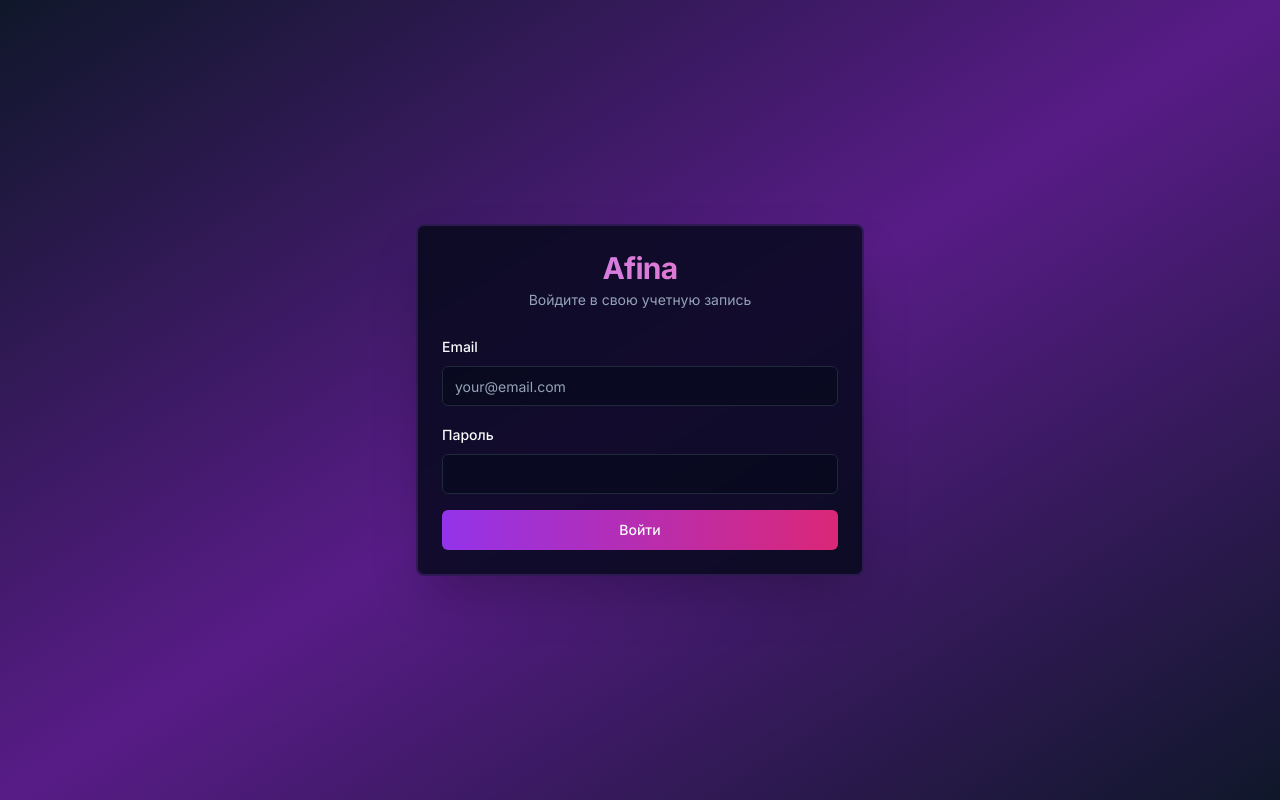
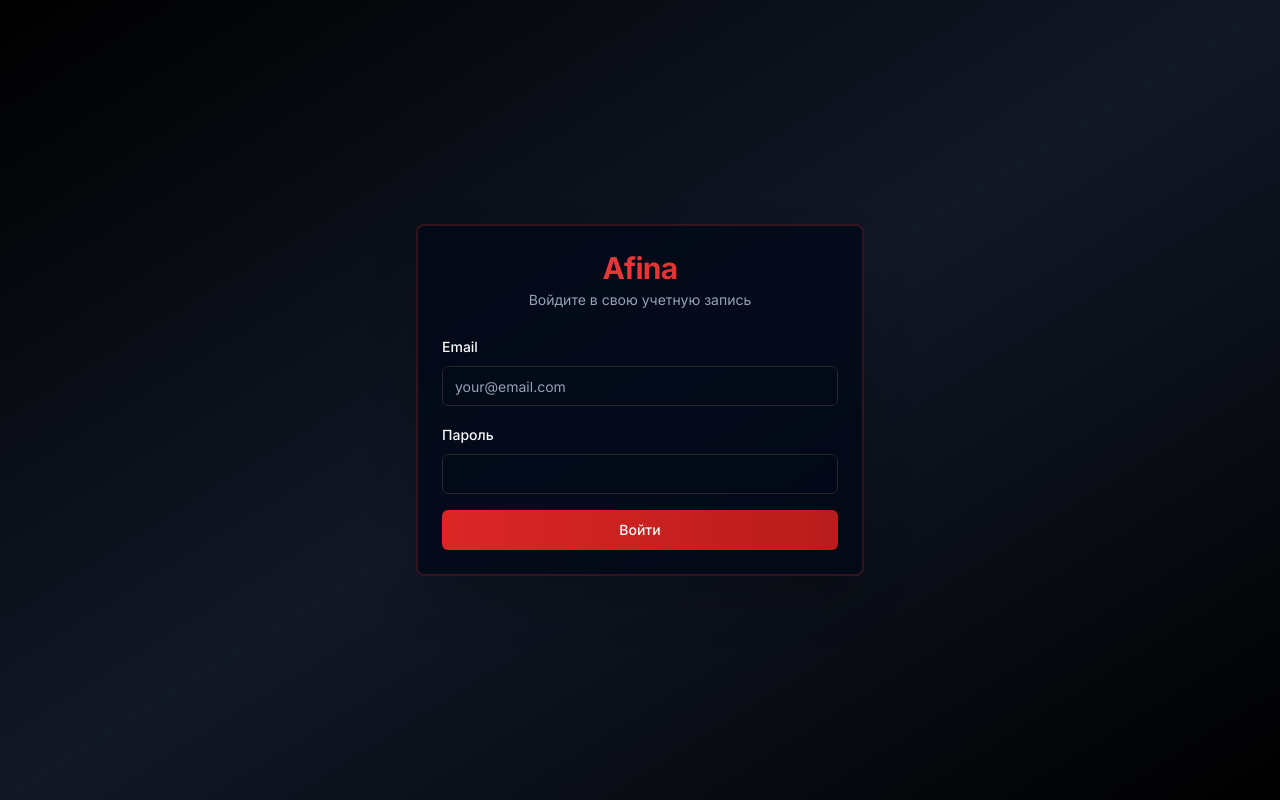
Before and after one commit to Valsury/CyberSportOrg, a Next.js app: page /auth/signin in a window 1280 px wide. Built offline with nearby package versions, Linux system fonts and the light colour scheme.

Commit message:
Change color scheme from purple to red and black

```diff
--- a/src/app/auth/signin/page.tsx
+++ b/src/app/auth/signin/page.tsx
@@ -42,16 +42,16 @@ export default function SignInPage() {
   }
 
   return (
-    <div className="min-h-screen flex items-center justify-center bg-gradient-to-br from-slate-900 via-purple-900 to-slate-900 p-4">
+    <div className="min-h-screen flex items-center justify-center bg-gradient-to-br from-black via-gray-900 to-black p-4">
       <motion.div
         initial={{ opacity: 0, y: 20 }}
         animate={{ opacity: 1, y: 0 }}
         transition={{ duration: 0.5 }}
         className="w-full max-w-md"
       >
-        <Card className="border-2 border-purple-500/20 shadow-2xl backdrop-blur-sm bg-card/80">
+        <Card className="border-2 border-red-500/20 shadow-2xl backdrop-blur-sm bg-card/80">
           <CardHeader className="space-y-1">
-            <CardTitle className="text-3xl font-bold text-center bg-gradient-to-r from-purple-400 to-pink-400 bg-clip-text text-transparent">
+            <CardTitle className="text-3xl font-bold text-center bg-gradient-to-r from-red-500 to-red-600 bg-clip-text text-transparent">
               Afina
             </CardTitle>
             <CardDescription className="text-center">
@@ -94,7 +94,7 @@ export default function SignInPage() {
               )}
               <Button
                 type="submit"
-                className="w-full bg-gradient-to-r from-purple-600 to-pink-600 hover:from-purple-700 hover:to-pink-700"
+                className="w-full bg-gradient-to-r from-red-600 to-red-700 hover:from-red-700 hover:to-red-800"
                 disabled={loading}
               >
                 {loading ? "Вход..." : "Войти"}
--- a/src/app/dashboard/games/page.tsx
+++ b/src/app/dashboard/games/page.tsx
@@ -31,7 +31,7 @@ export default async function GamesPage() {
       name: "Valorant",
       description: "Тактический шутер от Riot Games",
       icon: "🔫",
-      color: "from-purple-500 to-pink-500",
+      color: "from-red-500 to-red-600",
       playersPerTeam: 5,
     },
     {
@@ -72,7 +72,7 @@ export default async function GamesPage() {
       <div className="grid gap-6 md:grid-cols-2 lg:grid-cols-3">
         {games.map((game, index) => (
           <AnimatedCard key={game.id} delay={index * 0.1}>
-            <Card className="bg-card/80 backdrop-blur-sm border-purple-500/20 hover:border-purple-500/40 transition-all">
+            <Card className="bg-card/80 backdrop-blur-sm border-red-500/20 hover:border-red-500/40 transition-all">
               <CardHeader>
                 <div className={`w-16 h-16 rounded-lg bg-gradient-to-r ${game.color} flex items-center justify-center mb-4 text-3xl`}>
                   {game.icon}
--- a/src/app/dashboard/managers/page.tsx
+++ b/src/app/dashboard/managers/page.tsx
@@ -271,7 +271,7 @@ export default function ManagersPage() {
       </AnimatedSection>
 
       <AnimatedSection delay={0.1}>
-        <Card className="bg-card/80 backdrop-blur-sm border-purple-500/20">
+        <Card className="bg-card/80 backdrop-blur-sm border-red-500/20">
           <CardContent className="p-0">
             <Table>
               <TableHeader>
@@ -303,7 +303,7 @@ export default function ManagersPage() {
                               className="rounded-full"
                             />
                           ) : (
-                            <div className="w-10 h-10 rounded-full bg-gradient-to-r from-purple-500 to-pink-500 flex items-center justify-center text-white text-sm font-bold">
+                            <div className="w-10 h-10 rounded-full bg-gradient-to-r from-red-500 to-red-600 flex items-center justify-center text-white text-sm font-bold">
                               {(manager.name || manager.email || "U")[0].toUpperCase()}
                             </div>
                           )}
--- a/src/app/dashboard/players/page.tsx
+++ b/src/app/dashboard/players/page.tsx
@@ -273,7 +273,7 @@ export default function PlayersPage() {
       </AnimatedSection>
 
       <AnimatedSection delay={0.1}>
-        <Card className="bg-card/80 backdrop-blur-sm border-purple-500/20">
+        <Card className="bg-card/80 backdrop-blur-sm border-red-500/20">
           <CardContent className="p-0">
             <Table>
               <TableHeader>
@@ -308,7 +308,7 @@ export default function PlayersPage() {
                                 className="rounded-full"
                               />
                             ) : (
-                              <div className="w-10 h-10 rounded-full bg-gradient-to-r from-purple-500 to-pink-500 flex items-center justify-center text-white text-sm font-bold">
+                              <div className="w-10 h-10 rounded-full bg-gradient-to-r from-red-500 to-red-600 flex items-center justify-center text-white text-sm font-bold">
                                 {(player.name || player.email || "U")[0].toUpperCase()}
                               </div>
                             )}
--- a/src/app/dashboard/teams/page.tsx
+++ b/src/app/dashboard/teams/page.tsx
@@ -65,7 +65,7 @@ export default async function TeamsPage() {
 
       {teams.length === 0 ? (
         <AnimatedSection>
-          <Card className="bg-card/80 backdrop-blur-sm border-purple-500/20">
+          <Card className="bg-card/80 backdrop-blur-sm border-red-500/20">
             <CardContent className="py-12 text-center">
               <Users className="h-12 w-12 text-muted-foreground mx-auto mb-4" />
               <h3 className="text-xl font-semibold text-white mb-2">Нет команд</h3>
@@ -79,7 +79,7 @@ export default async function TeamsPage() {
         <div className="grid gap-6 md:grid-cols-2 lg:grid-cols-3">
           {teams.map((team, index) => (
             <AnimatedCard key={team.id} delay={index * 0.1}>
-              <Card className="bg-card/80 backdrop-blur-sm border-purple-500/20 hover:border-purple-500/40 transition-all">
+              <Card className="bg-card/80 backdrop-blur-sm border-red-500/20 hover:border-red-500/40 transition-all">
                 <CardHeader>
                   <div className="flex items-start justify-between mb-4">
                     <div className={`w-16 h-16 rounded-lg bg-gradient-to-r from-blue-500 to-cyan-500 flex items-center justify-center`}>
@@ -138,7 +138,7 @@ export default async function TeamsPage() {
                                 className="rounded-full"
                               />
                             ) : (
-                              <div className="w-8 h-8 rounded-full bg-gradient-to-r from-purple-500 to-pink-500 flex items-center justify-center text-white text-xs font-bold">
+                              <div className="w-8 h-8 rounded-full bg-gradient-to-r from-red-500 to-red-600 flex items-center justify-center text-white text-xs font-bold">
                                 {(member.user.name || member.user.email || "U")[0].toUpperCase()}
                               </div>
                             )}
--- a/src/app/dashboard/tournaments/page.tsx
+++ b/src/app/dashboard/tournaments/page.tsx
@@ -196,7 +196,7 @@ export default function TournamentsPage() {
       case "ONGOING":
         return "bg-green-500/20 text-green-400"
       case "COMPLETED":
-        return "bg-purple-500/20 text-purple-400"
+        return "bg-red-500/20 text-red-400"
       case "CANCELLED":
         return "bg-red-500/20 text-red-400"
       default:
@@ -251,7 +251,7 @@ export default function TournamentsPage() {
 
       {tournaments.length === 0 ? (
         <AnimatedSection>
-          <Card className="bg-card/80 backdrop-blur-sm border-purple-500/20">
+          <Card className="bg-card/80 backdrop-blur-sm border-red-500/20">
             <CardContent className="py-12 text-center">
               <Trophy className="h-12 w-12 text-muted-foreground mx-auto mb-4" />
               <h3 className="text-xl font-semibold text-white mb-2">Нет турниров</h3>
@@ -267,7 +267,7 @@ export default function TournamentsPage() {
         <div className="grid gap-6 md:grid-cols-2 lg:grid-cols-3">
           {tournaments.map((tournament, index) => (
             <AnimatedCard key={tournament.id} delay={index * 0.1}>
-              <Card className="bg-card/80 backdrop-blur-sm border-purple-500/20 hover:border-purple-500/40 transition-all">
+              <Card className="bg-card/80 backdrop-blur-sm border-red-500/20 hover:border-red-500/40 transition-all">
                 <CardHeader>
                   <div className="flex items-start justify-between mb-4">
                     <div className={`w-16 h-16 rounded-lg bg-gradient-to-r from-yellow-500 to-orange-500 flex items-center justify-center`}>
--- a/src/app/globals.css
+++ b/src/app/globals.css
@@ -10,19 +10,19 @@
     --card-foreground: 210 40% 98%;
     --popover: 222.2 84% 4.9%;
     --popover-foreground: 210 40% 98%;
-    --primary: 262.1 83.3% 57.8%;
+    --primary: 0 84.2% 60.2%;
     --primary-foreground: 210 40% 98%;
-    --secondary: 217.2 32.6% 17.5%;
+    --secondary: 0 0% 14.9%;
     --secondary-foreground: 210 40% 98%;
-    --muted: 217.2 32.6% 17.5%;
+    --muted: 0 0% 14.9%;
     --muted-foreground: 215 20.2% 65.1%;
-    --accent: 217.2 32.6% 17.5%;
+    --accent: 0 0% 14.9%;
     --accent-foreground: 210 40% 98%;
     --destructive: 0 62.8% 30.6%;
     --destructive-foreground: 210 40% 98%;
-    --border: 217.2 32.6% 17.5%;
-    --input: 217.2 32.6% 17.5%;
-    --ring: 262.1 83.3% 57.8%;
+    --border: 0 0% 14.9%;
+    --input: 0 0% 14.9%;
+    --ring: 0 84.2% 60.2%;
     --radius: 0.5rem;
     --chart-1: 220 70% 50%;
     --chart-2: 160 60% 45%;
@@ -43,11 +43,11 @@
 
 @layer utilities {
   .text-gradient {
-    @apply bg-gradient-to-r from-purple-400 to-pink-400 bg-clip-text text-transparent;
+    @apply bg-gradient-to-r from-red-500 to-red-600 bg-clip-text text-transparent;
   }
 
   .bg-gradient-dark {
-    @apply bg-gradient-to-br from-slate-900 via-purple-900 to-slate-900;
+    @apply bg-gradient-to-br from-black via-gray-900 to-black;
   }
 
   .glass {
--- a/src/app/settings/page.tsx
+++ b/src/app/settings/page.tsx
@@ -108,7 +108,7 @@ export default function SettingsPage() {
       </AnimatedSection>
 
       <AnimatedSection delay={0.1}>
-        <Card className="bg-card/80 backdrop-blur-sm border-purple-500/20">
+        <Card className="bg-card/80 backdrop-blur-sm border-red-500/20">
           <CardHeader>
             <CardTitle className="text-white">Профиль</CardTitle>
             <CardDescription>Информация о вашей учетной записи</CardDescription>
@@ -125,11 +125,11 @@ export default function SettingsPage() {
                       alt={session.user.name || "Avatar"}
                       width={100}
                       height={100}
-                      className="rounded-full object-cover border-2 border-purple-500/50"
+                      className="rounded-full object-cover border-2 border-red-500/50"
                     />
                   </div>
                 ) : (
-                  <div className="w-24 h-24 rounded-full bg-gradient-to-r from-purple-500 to-pink-500 flex items-center justify-center text-white text-2xl font-bold">
+                  <div className="w-24 h-24 rounded-full bg-gradient-to-r from-red-500 to-red-600 flex items-center justify-center text-white text-2xl font-bold">
                     {(session.user.name || session.user.email || "U")[0].toUpperCase()}
                   </div>
                 )}
--- a/src/components/navbar.tsx
+++ b/src/components/navbar.tsx
@@ -32,7 +32,7 @@ export default function Navbar() {
           <motion.div
             whileHover={{ rotate: 360 }}
             transition={{ duration: 0.5 }}
-            className="text-2xl font-bold bg-gradient-to-r from-purple-400 to-pink-400 bg-clip-text text-transparent"
+            className="text-2xl font-bold bg-gradient-to-r from-red-500 to-red-600 bg-clip-text text-transparent"
           >
             Afina
           </motion.div>
```
Also changed, not shown: src/app/admin/page.tsx (+5 -5 lines), src/app/dashboard/page.tsx (+4 -4 lines), src/components/admin/users-table.tsx (+6 -6 lines).
